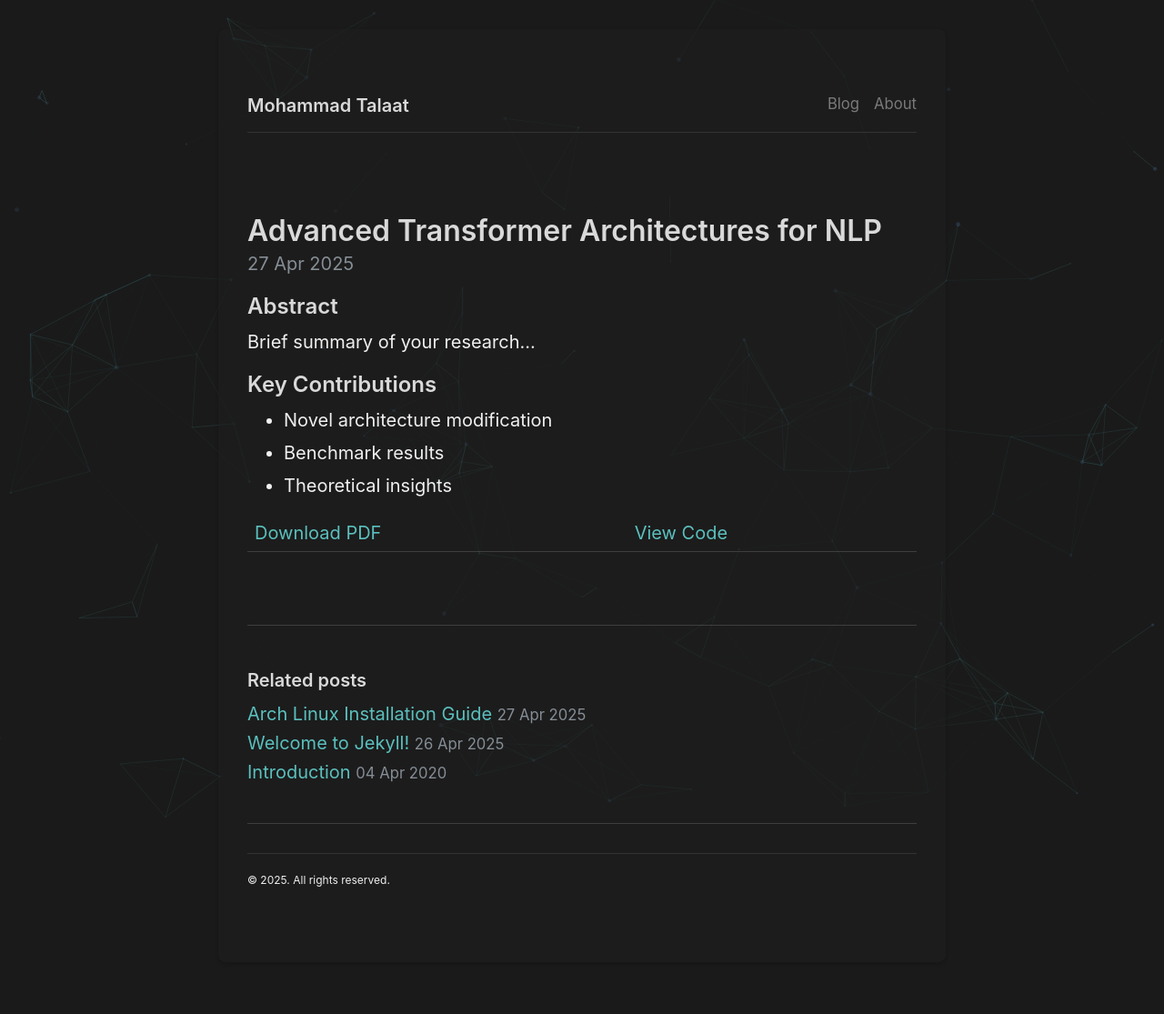
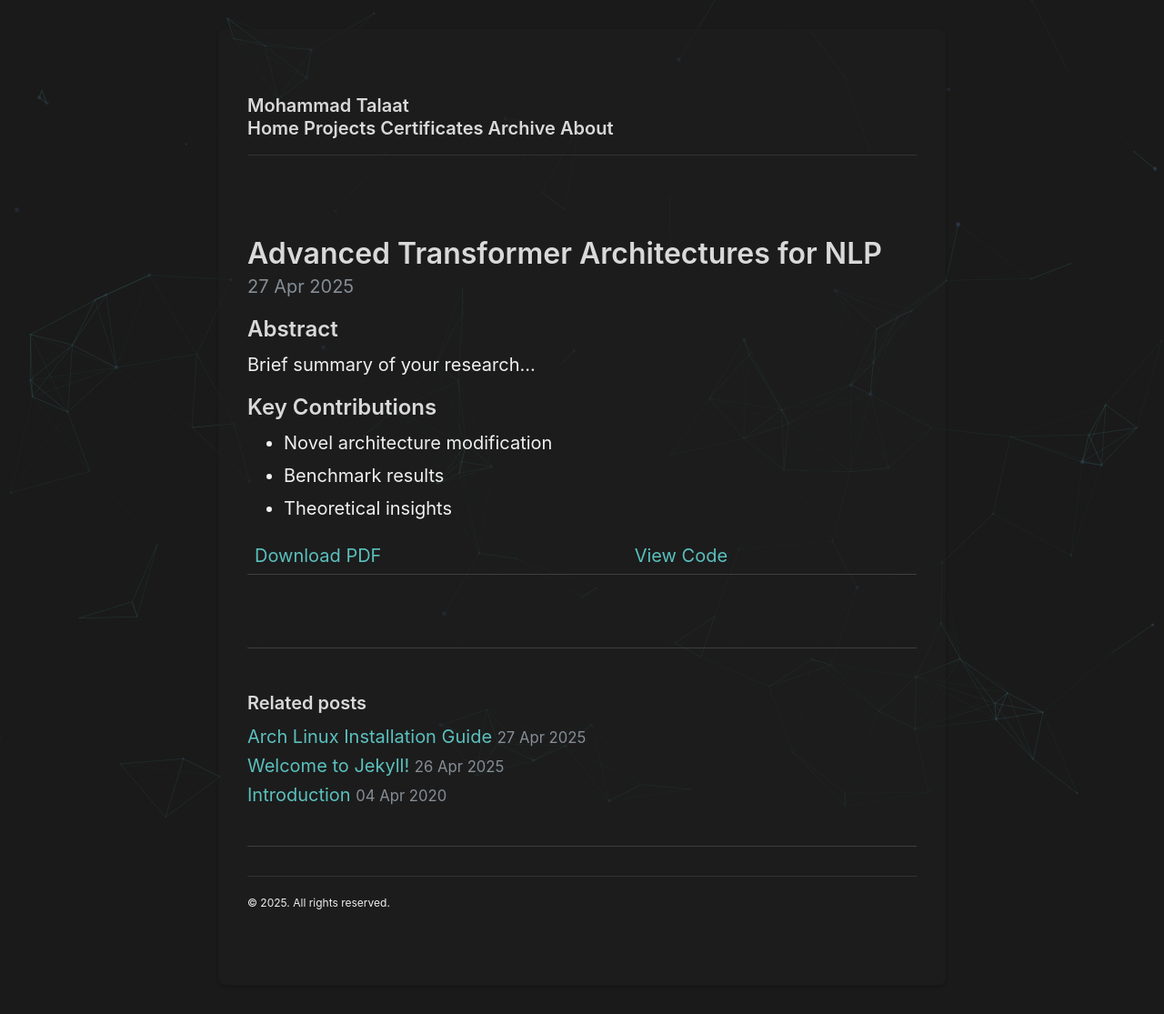
Before and after one commit to Mohammad-Talaat7/Mohammad-Talaat7.github.io, a Jekyll site: the page built from _certificates/2025-04-27-transformer-paper.md, in a window 1280 px wide. Shown: the whole page at 91% size. Built offline with Jekyll 4.4.1, drawn with Linux system fonts in a browser that asks for light colours; before the commit the page ends 1090 px from its top, so only the background shows below that.

Commit message:
updating navigation

```diff
--- a/_config.yml
+++ b/_config.yml
@@ -45,9 +45,9 @@ collections:
   projects:
     output: true
     permalink: /projects/:path/
-  publications:
+  certificates:
     output: true
-    permalink: /publications/:path/
+    permalink: /certificates/:path/
 
 # Defaults
 defaults:
@@ -58,14 +58,6 @@ defaults:
       layout: "post"
   - scope:
       path: ""
-      type: "publications"
+      type: "certificates"
     values:
       layout: "post"
-
-# Navbar page list
-nav:
-  - title: Blog
-    url: /archive
-
-  - title: About
-    url: /about
--- a/_layouts/default.html
+++ b/_layouts/default.html
@@ -75,9 +75,9 @@
       <header class="masthead">
         <h3 class="masthead-title">
           <a href="{{ site.baseurl }}/" title="Home">{{ site.title }}</a>
-          <nav class="nav">
-            {% for nav in site.nav %}
-            <small><a href="{{ nav.url }}">{{ nav.title }}</a></small>
+          <nav class="sidebar-nav">
+            {% for item in site.data.navigation %}
+            <a class="sidebar-nav-item{% if page.url == item.url %} active{% endif %}" href="{{ item.url }}">{{ item.name }}</a>
             {% endfor %}
           </nav>
         </h3>
```
Also changed, not shown: _data/navigation.yml (added, +10 -0 lines), _certificates/2025-04-27-transformer-paper.md (renamed from _publications/2025-04-27-transformer-paper.md).
